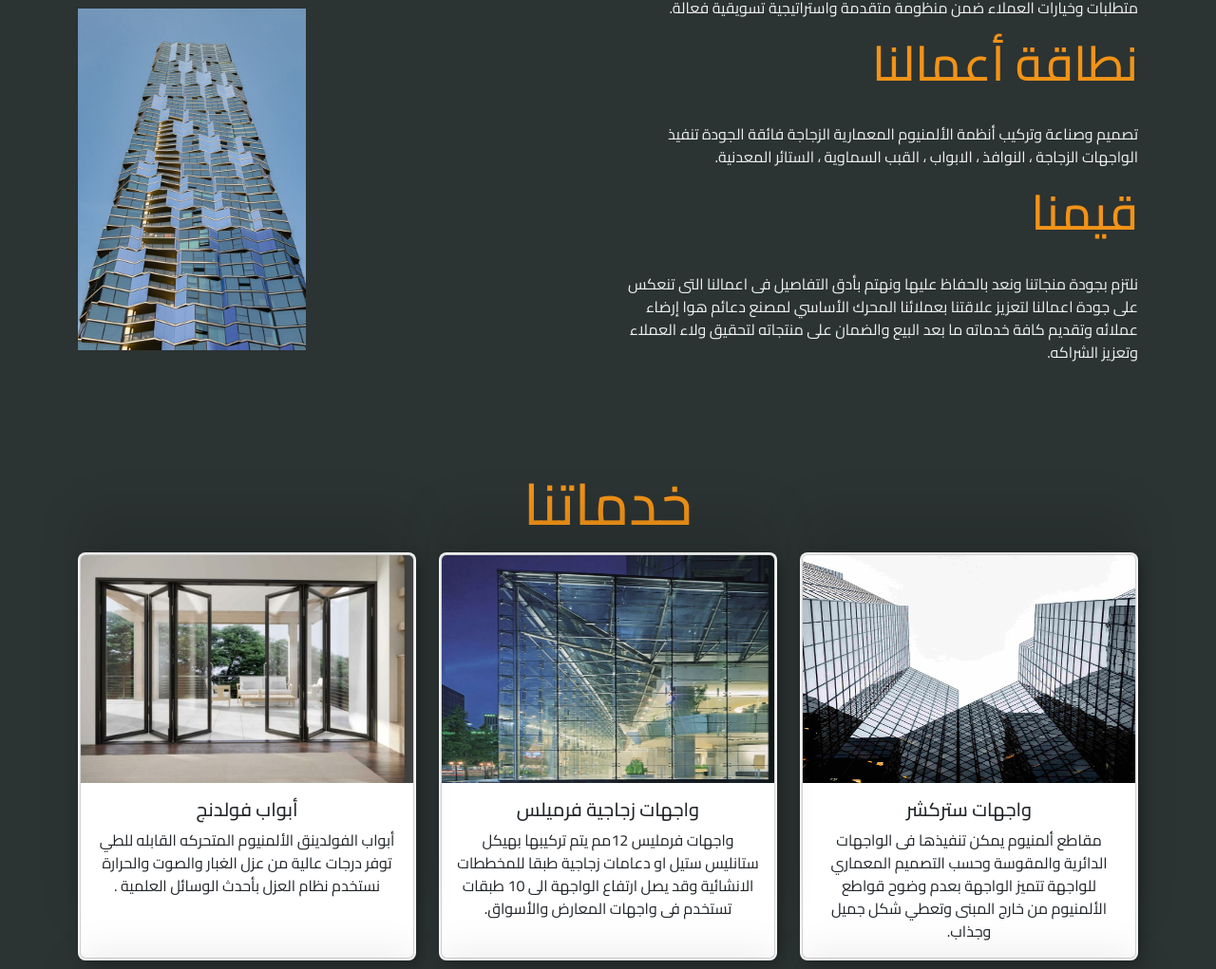
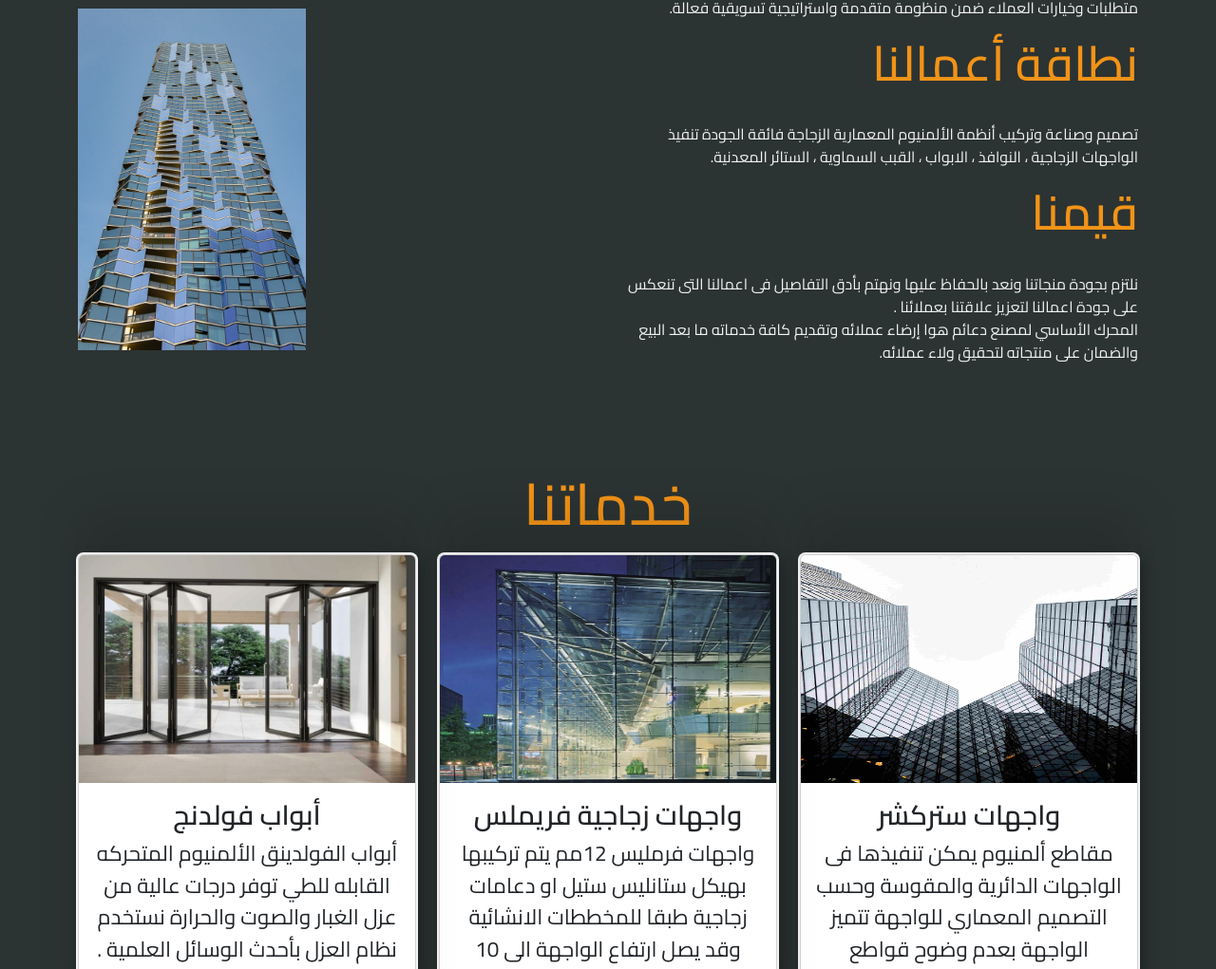
Before and after one commit to HassanElwany/daeemProject, a plain HTML site: page index.html in a window 1280 px wide. Shown: the part 1079-2100 px from the top of the page at 95% size. Drawn offline with nearby package versions, Linux system fonts and the light colour scheme.

Commit message:
some edits

```diff
--- a/css/style.css
+++ b/css/style.css
@@ -123,10 +123,20 @@ body {
 }
 
 .card {
-  width: 22rem;
+  width: 28rem;
+  /* height: 28rem; */
   transition: all 0.3s;
   box-shadow: 0 -3em 3em rgba(0, 0, 0, 0.1), 0 0 0 2px rgb(255, 255, 255),
     0.3em 0.3em 1em rgba(0, 0, 0, 0.3);
+}
+
+.card-title {
+  font-size: 1.8rem;
+  font-weight: 600;
+}
+
+.card-text {
+  font-size: 1.4rem;
 }
 
 .card:hover {
--- a/index.html
+++ b/index.html
@@ -93,28 +93,28 @@
               <button type="button" data-bs-target="#carouselExampleCaptions" data-bs-slide-to="3" aria-label="Slide 4"></button>
             </div>
             <div class="carousel-inner">
-              <div class="carousel-item active"  data-bs-interval="2000" >
+              <div class="carousel-item active"  data-bs-interval="7000" >
                 <div class="overlay-image" style="background-image:url(/images/corentin-le-leannec-Cj1HvuGxcu0-unsplash.jpg);"></div>
                 <div class="carousel-caption  d-md-block">
                   <h3 class="hero-heading">مصنع دعائم </h3>
                   <p class="hero-text">متخصصون فى صناعة أنظمة الألمنيوم والواجهات الزجاجة المعمارية فائقة الجودة </p>
                 </div>
               </div>
-              <div class="carousel-item"  data-bs-interval="2000" >
+              <div class="carousel-item"  data-bs-interval="7000" >
                 <div class="overlay-image" style="background-image:url(/images/curosel02.jpg);"></div>
                 <div class="carousel-caption d-md-block">
                   <h3 class="hero-heading">مصنع دعائم </h3>
                   <p class="hero-text">نبتكر لكم الحلول الابداعية المتكاملة فى مجالنا لتحقيق تطلعاتكم ونلبى رغباتكم</p>
                 </div>
               </div>
-              <div class="carousel-item"  data-bs-interval="2000" >
+              <div class="carousel-item"  data-bs-interval="7000" >
                <div class="overlay-image" style="background-image:url(/images/curosel03.jpg);"></div>
                 <div class="carousel-caption d-md-block">
                   <h3 class="hero-heading">مصنع دعائم </h3>
                   <p class="hero-text">نصمم وننفذ أنظمة المنيوم عالمية رائدة الواجهات الزجاجة ، النوافذ ، الابواب ، القبب السماوية ، الستائر المعدنية</p>
                 </div>
               </div>
-              <div class="carousel-item"  data-bs-interval="2000" >
+              <div class="carousel-item"  data-bs-interval="7000" >
                 <div class="overlay-image" style="background-image:url(/images/curosel04.jpg);"></div>
                 <div class="carousel-caption d-md-block">
                   <h3 class="hero-heading">مصنع دعائم </h3>
@@ -153,12 +153,15 @@
 
 <p>
 تصميم وصناعة وتركيب أنظمة الألمنيوم المعمارية الزجاجة فائقة الجودة
-تنفيذ الواجهات الزجاجة ، النوافذ ، الابواب ، القبب السماوية ، الستائر المعدنية.
+تنفيذ الواجهات الزجاجية ، النوافذ ، الابواب ، القبب السماوية ، الستائر المعدنية.
 </p>
 
 <h3> قيمنا  </h3>
 <p>
-نلتزم بجودة منجاتنا ونعد بالحفاظ عليها ونهتم بأدق التفاصيل فى اعمالنا التى تنعكس على جودة اعمالنا لتعزيز علاقتنا بعملائنا  المحرك الأساسي لمصنع دعائم هوا إرضاء عملائه وتقديم كافة خدماته ما بعد البيع والضمان على منتجاته لتحقيق ولاء العملاء وتعزيز الشراكه.
+نلتزم بجودة منجاتنا ونعد بالحفاظ عليها ونهتم بأدق التفاصيل فى
+اعمالنا التى تنعكس على جودة اعمالنا لتعزيز علاقتنا بعملائنا
+.<br>
+المحرك الأساسي لمصنع دعائم هوا إرضاء عملائه وتقديم كافة خدماته ما بعد البيع والضمان على منتجاته لتحقيق ولاء عملائه.
  </p>
             </div>
             <div class="col-6">
@@ -211,7 +214,7 @@
                   style="height: 15rem"
                 />
                 <div class="card-body p-3">
-                  <h5 class="card-title"> واجهات زجاجية فرميلس</h5>
+                  <h5 class="card-title"> واجهات زجاجية فريملس</h5>
                   <p class="card-text">واجهات فرمليس 12مم يتم تركيبها بهيكل ستانليس ستيل او دعامات زجاجية طبقا للمخططات الانشائية وقد يصل ارتفاع الواجهة الى 10 طبقات
                     تستخدم فى واجهات المعارض والأسواق.
                   </p>
```
